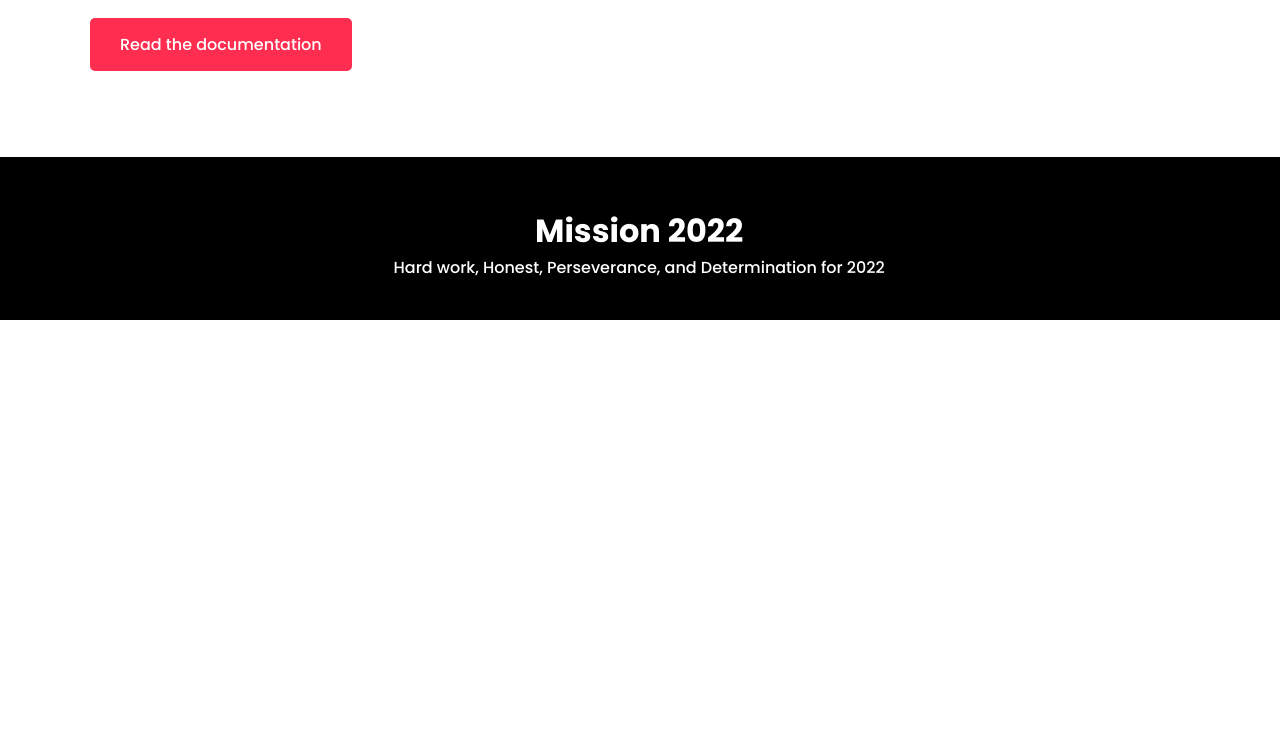
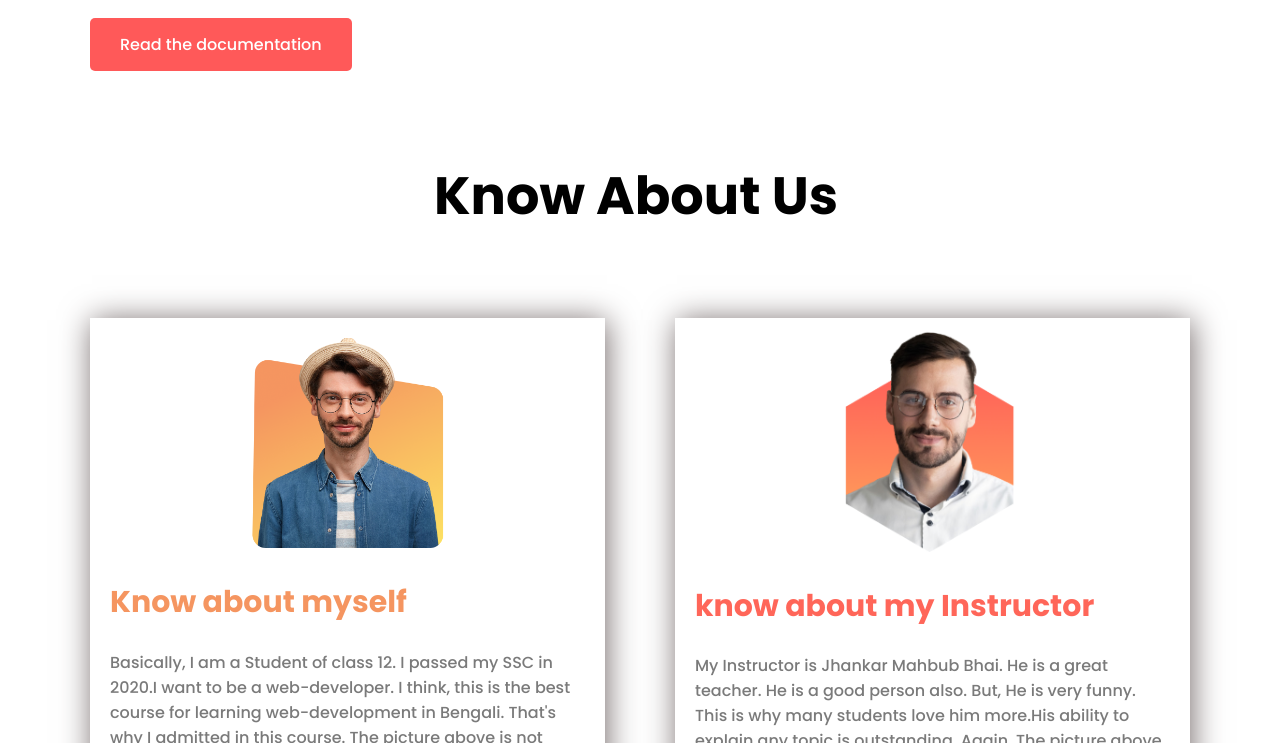
Before and after one commit to tahmimhridoy/assignment-1, a plain HTML site: page index.html in a window 1280 px wide. Shown: the part 2057-2800 px from the top of the page. Before the commit the page ends 2377 px from the top, so only its background shows below. Drawn offline with Linux system fonts and the light colour scheme; a web font is replaced by a local one.

Commit message:
own section added

```diff
--- a/index.html
+++ b/index.html
@@ -76,6 +76,33 @@
                 </div>
             </div>
     </section>
+    <section class="onw-created-section">
+        <div class="title2"><h1>Know About Us</h1></div>
+        <div class="container">
+            <div class="own-width myself">
+                <div class="my-img">
+                    <img src="images/person/person-1.png"alt="">
+                </div>
+                <div class="my-bio">
+                    <h1>Know about myself</h1>
+                    <p>Basically, I am a Student of class 12.
+                    I passed my SSC in 2020.I want to be a web-developer. I think, this is the best course for learning web-development in Bengali. That's why I admitted in this course. The picture above is not mine. Since I don't have any such good Pictures, I couldn't give my picture. Sorry for that.
+                    </p>
+                    <p class="sign1">Tahmim Hridoy</p>
+                </div>
+            </div>
+            <div class="own-width my-instructor">
+                <div class="isntructor-image">
+                    <img src="images/person/person-3.png" alt="">
+                </div>
+                <div class="instructor-bio">
+                    <h1>know about my Instructor</h1>
+                    <p>My Instructor is Jhankar Mahbub Bhai. He is a great teacher. He is a good person also. But, He is very funny. This is why many students love him more.His ability to explain any topic is outstanding. Again, The picture above is not my isntructor. Since I don't have a good picture of his, I can't give his picture. Sorry for that.</p>
+                    <p class="sign2">Jhankar Mahbub</p>
+                </div>
+            </div>
+        </div>
+    </section>
     <footer>
         <div class="footer-section">
             <h1>Mission 2022</h1>
--- a/style.css
+++ b/style.css
@@ -34,7 +34,7 @@ body{
 }
 .btn{
     text-decoration: none;
-    background: rgb(255, 45, 80);
+    background: #FF5959;
     padding: 15px 30px;
     border-radius: 5px;
     color: white;
@@ -54,13 +54,13 @@ body{
     margin-top: -3px;
 }
 .bgcolor1{
-    background: #5bccf6;
+    background: #a4dff5;
 }
 .bgcolor2{
-    background: pink;
+    background: rgb(253, 227, 231);
 }
 .bgcolor3{
-    background: #c8d8e4;
+    background: #dae9f5;
 }
 .mi-vi-go img{
     width: 50%;
@@ -125,3 +125,65 @@ body{
     margin: auto;
     padding-bottom: 40px;
 }
+/* .bgcolor1{
+    background: #5bccf6;
+}
+.bgcolor2{
+    background: pink;
+}
+.bgcolor3{
+    background: #c8d8e4;
+} */
+.own-width{
+    width: 515px;
+    box-shadow: 2px 2px 30px #766c6c;
+    margin: 100px 0;
+    padding: 20px;
+}
+.myself{
+    margin-right: 70px;
+}
+.my-img img{
+    width: 200px;
+    text-align: center;
+}
+.isntructor-image img{
+    width: 200px;
+}
+.my-img {
+    width: 200px;
+    margin: auto;
+}
+.title2 {
+    font-size: 35px;
+    width: 412px;
+    margin:  auto;
+    margin-bottom: -60px;
+}
+.isntructor-image {
+    width: 200px;
+    margin: auto;
+    margin-top: -35px;
+}
+.sign1{
+    text-align: right;
+    padding-top: 30px;
+}
+p.sign2 {
+    text-align: right;
+    padding-top: 30px;
+}
+.my-bio h1 {
+    font-size: 30px;
+    color: #F59560;
+}
+.instructor-bio h1 {
+    font-size: 30px;
+    color: #FF6659;
+}
+.my-bio p {
+    color: #7a7a7a;
+}
+.instructor-bio p {
+    color: #7a7a7a;
+}
```
Also changed, not shown: dott.png (added). Lines whose indentation alone changed are shown as unchanged.
